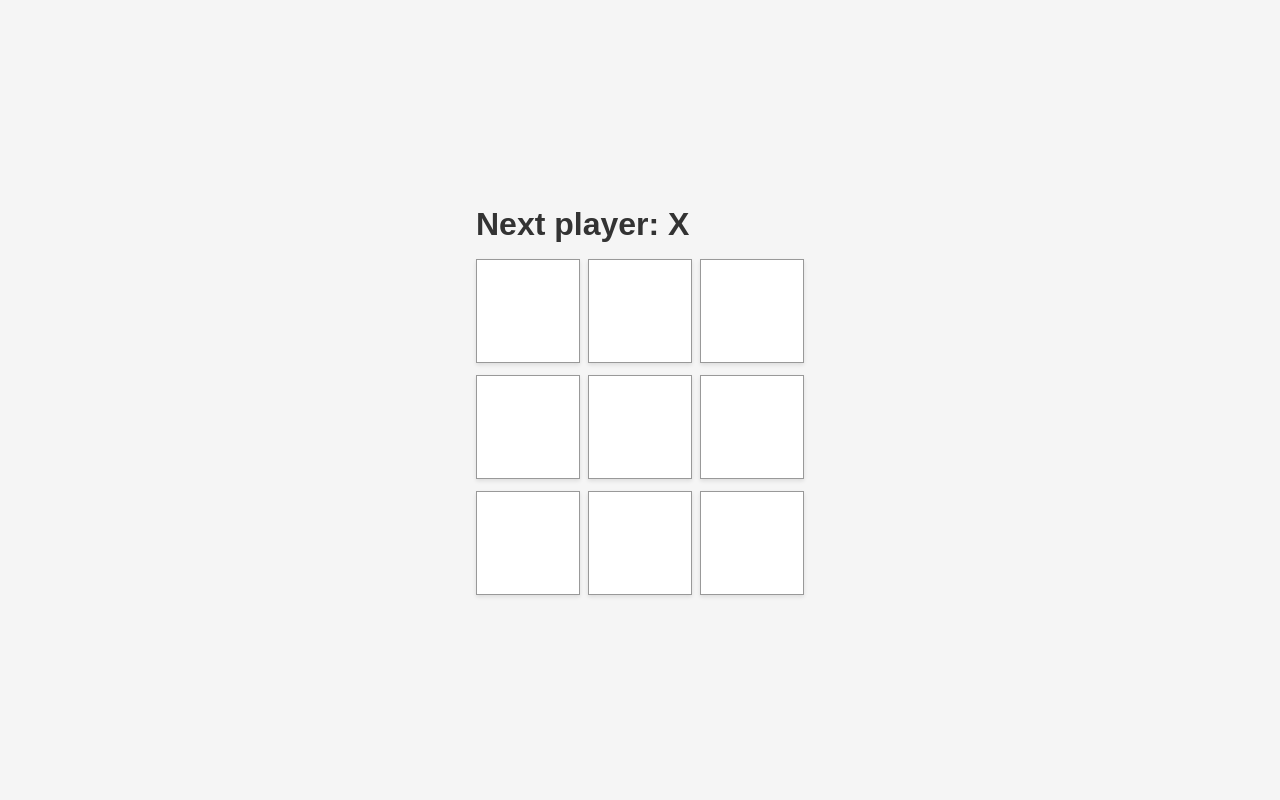
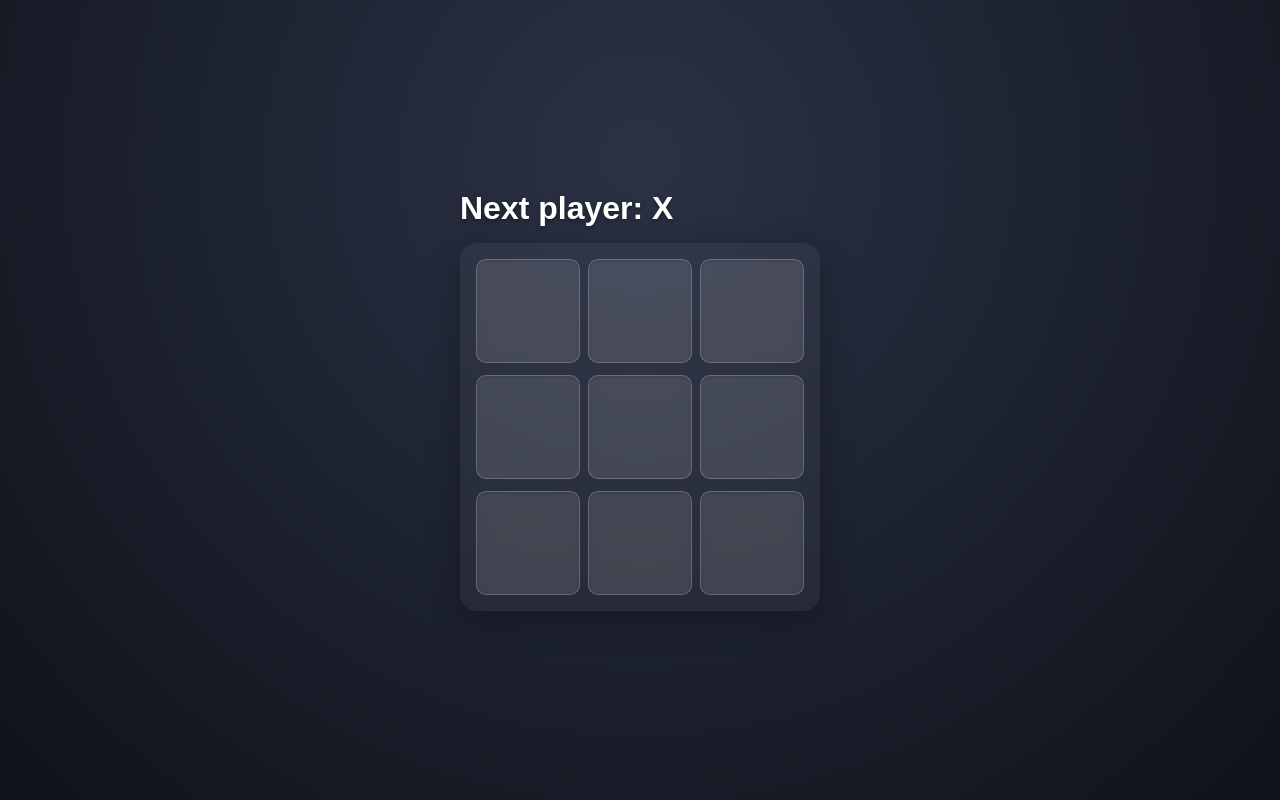
Before and after one commit to ArtfulLee/tic-tac-toe, a React app: page / in a window 1280 px wide. Built offline with nearby package versions, Linux system fonts and the light colour scheme; the HTML template or start-up script is replaced by a standard one.

Commit message:
feat: add new style

```diff
--- a/src/App.css
+++ b/src/App.css
@@ -10,13 +10,16 @@ body {
   display: flex;
   justify-content: center;
   align-items: center;
-  background: #f5f5f5;
+  /* Абстрактный градиент вместо плоского фона */
+  background: radial-gradient(circle at 50% 20%, #2b3245 0%, #0f121a 100%);
+  color: #e6e9f0;
 }
 
 h1, h2, h3, h4, h5, h6 {
   margin-top: 0;
 }
 
+/* Плавные размеры шрифтов */
 h1 { font-size: clamp(24px, 5vw, 36px); }
 h2 { font-size: clamp(22px, 4.5vw, 32px); }
 h3 { font-size: clamp(20px, 4vw, 28px); }
@@ -45,6 +48,11 @@ ul {
   display: flex;
   flex-direction: column;
   gap: 12px;
+  /* Лёгкая сетка поверх фона для ощущения «поля» */
+  background: rgba(255, 255, 255, 0.04);
+  border-radius: 16px;
+  padding: 16px;
+  box-shadow: 0 8px 32px rgba(0, 0, 0, 0.3);
 }
 
 .board-row {
@@ -53,8 +61,9 @@ ul {
 }
 
 .square {
-  background: #fff;
-  border: 1px solid #999;
+  background: rgba(255, 255, 255, 0.12);
+  backdrop-filter: blur(6px); /* эффект матового стекла */
+  border: 1px solid rgba(255, 255, 255, 0.2);
   font-size: clamp(24px, 8vw, 48px);
   font-weight: bold;
   line-height: 1;
@@ -67,14 +76,27 @@ ul {
   display: flex;
   align-items: center;
   justify-content: center;
-  box-shadow: 0 2px 4px rgba(0,0,0,0.1);
+  box-shadow: inset 0 1px 3px rgba(0, 0, 0, 0.15);
+  transition: all 0.2s ease;
+  border-radius: 10px; /* скругление для «абстрактности» */
+}
+
+.square:hover {
+  background: rgba(255, 255, 255, 0.18);
+  transform: translateY(-2px);
+  box-shadow: inset 0 2px 6px rgba(0, 0, 0, 0.15), 0 4px 12px rgba(255, 255, 255, 0.15);
+}
+
+.square:active {
+  transform: scale(0.98);
 }
 
 .status {
   margin-bottom: 16px;
   font-size: clamp(18px, 6vw, 32px);
   font-weight: 600;
-  color: #333;
+  color: #ffffff;
+  text-shadow: 0 2px 4px rgba(0, 0, 0, 0.4);
 }
 
 .game-info {
@@ -82,6 +104,10 @@ ul {
   display: flex;
   flex-direction: column;
   justify-content: space-between;
+  background: rgba(255, 255, 255, 0.06);
+  padding: 16px;
+  border-radius: 12px;
+  backdrop-filter: blur(4px);
 }
 
 @media (max-width: 600px) {
```
